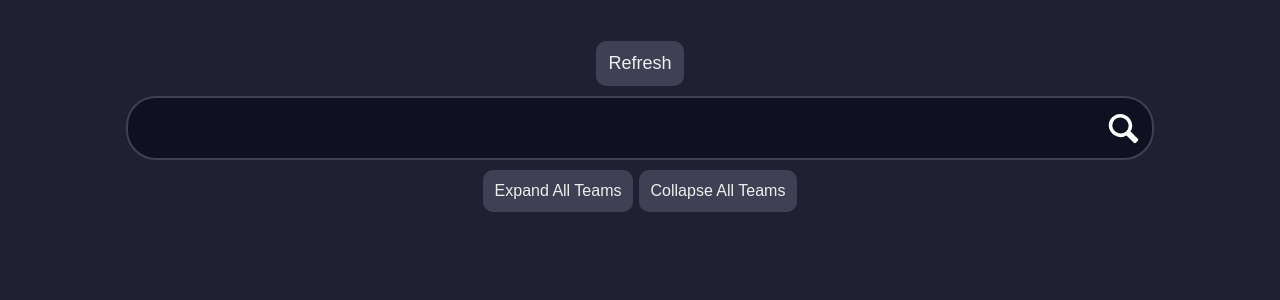
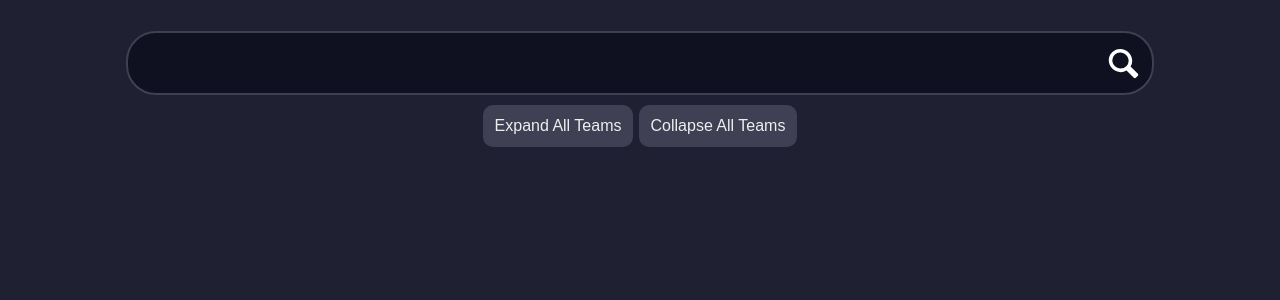
Before and after one commit to Team865/ScoutingApp-2026, a Flask app: page /superscouting in a window 1280 px wide. Shown: the top 300 px of the page. Run offline with Flask 3, Linux system fonts and the light colour scheme.

Commit message:
remove unused refresh button

```diff
--- a/App.py
+++ b/App.py
@@ -191,4 +191,4 @@ if  int(config["TEST_MODE"]) == True:
 threading.Thread(target=poll_tba_matches, args=(appData, EVENT_KEY), daemon=True).start()
 
 if __name__ == "__main__":
-    serve(app, host="0.0.0.0", port=5000, threads=16, trusted_proxy="127.0.0.1", trusted_proxy_headers=trusted_proxy_headers)
+    serve(app, host="0.0.0.0", port=5005, threads=16, trusted_proxy="127.0.0.1", trusted_proxy_headers=trusted_proxy_headers)
--- a/templates/superscouting.html
+++ b/templates/superscouting.html
@@ -20,11 +20,6 @@
         <header id="page-header">
     <h1 id="page-title"></h1>
         </header>
-      <div id="tba-top-bar">
-        <button id="refresh-tba-data-button">
-          Refresh
-        </button>
-      </div>
       <div id="search-bar-container" type="text">
         <input id="search-bar-input" type="text"/>
       </div>
```
